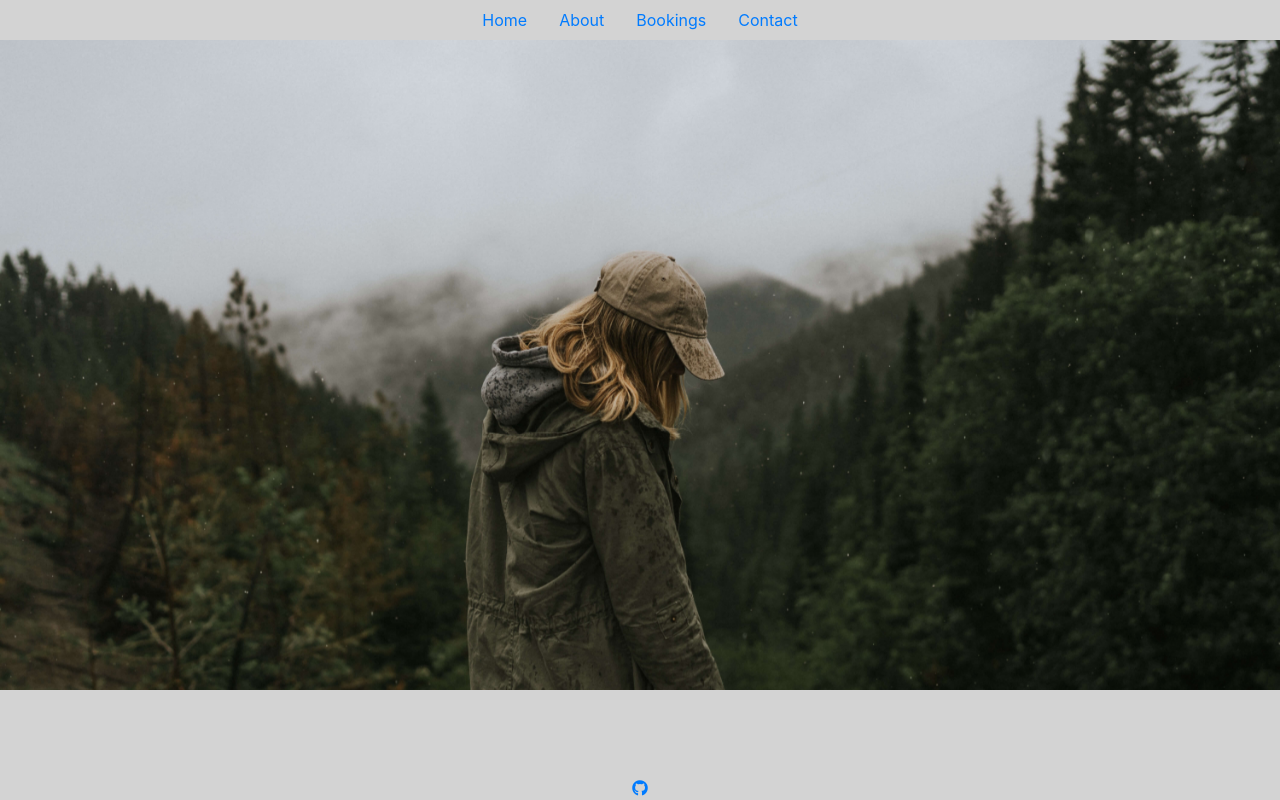
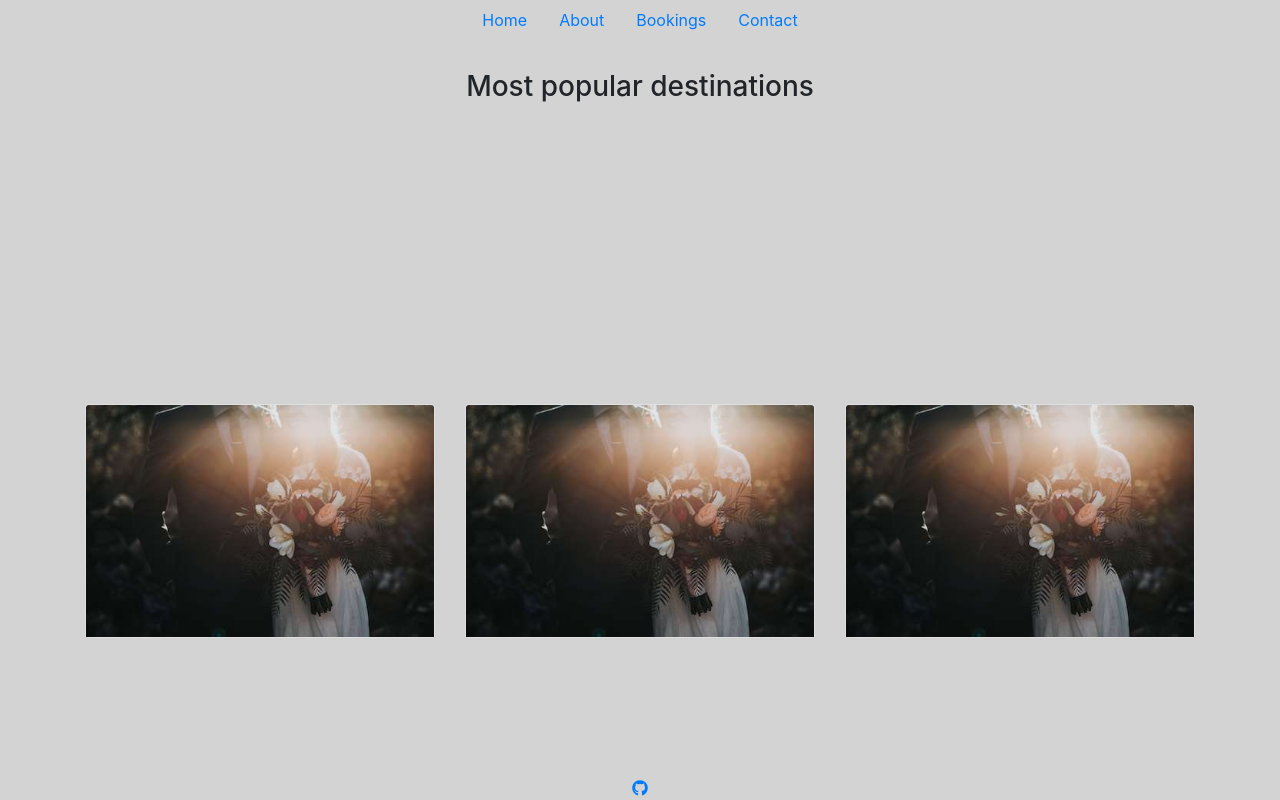
Before and after one commit to milosrancic/reactjs-website, a React (Create React App) app: page / in a window 1280 px wide. Built offline with nearby package versions, Linux system fonts and the light colour scheme.

Commit message:
trying new layout for homepage

```diff
--- a/src/components/Home.js
+++ b/src/components/Home.js
@@ -2,10 +2,41 @@ import React from "react";
 import "../styles/Home.css";
 
 // import accomodation from "../images/accomodation.jpg";
-// import weddings from "../images/weddings.jpg";
+import weddings from "../images/weddings.jpg";
 
 const Home = () => {
-  return <div className="full-img container-fluid"></div>;
+  return (
+    <div className="container text-center" id="home">
+      <h3>Most popular destinations</h3>
+      <div className="row row-home">
+        <div className="col">
+          <div class="card">
+            <img src={weddings} class="card-img-top img-fluid" alt="..." />
+          </div>
+        </div>
+
+        <div className="col">
+          <div class="card">
+            <img src={weddings} class="card-img-top img-fluid" alt="..." />
+          </div>
+        </div>
+
+        <div className="col">
+          <div class="card">
+            <img src={weddings} class="card-img-top img-fluid" alt="..." />
+          </div>
+        </div>
+      </div>
+    </div>
+  );
+};
+export default Home;
+
+// ovo je slika
+{
+  /* <div className="full-img container-fluid"></div> */
+}
+
 // return {
 //   /* <div id="home" className="container ">
 //     <div className="jumbotron jumbotron-fluid">
@@ -74,5 +105,3 @@ const Home = () => {
 //   </div> */
 //   <div><p>hello</p></div>
 // };
-};
-export default Home;
--- a/src/styles/Home.css
+++ b/src/styles/Home.css
@@ -3,10 +3,14 @@
   margin-bottom: 100px;
 }
 
-.card-title {
+.row-home {
+  margin-top: 300px;
+}
+
+/* .card-title {
   text-align: center;
   padding: 100px 0;
-}
+} */
 
 
 .full-img {
```
Lines whose indentation alone changed are shown as unchanged.
